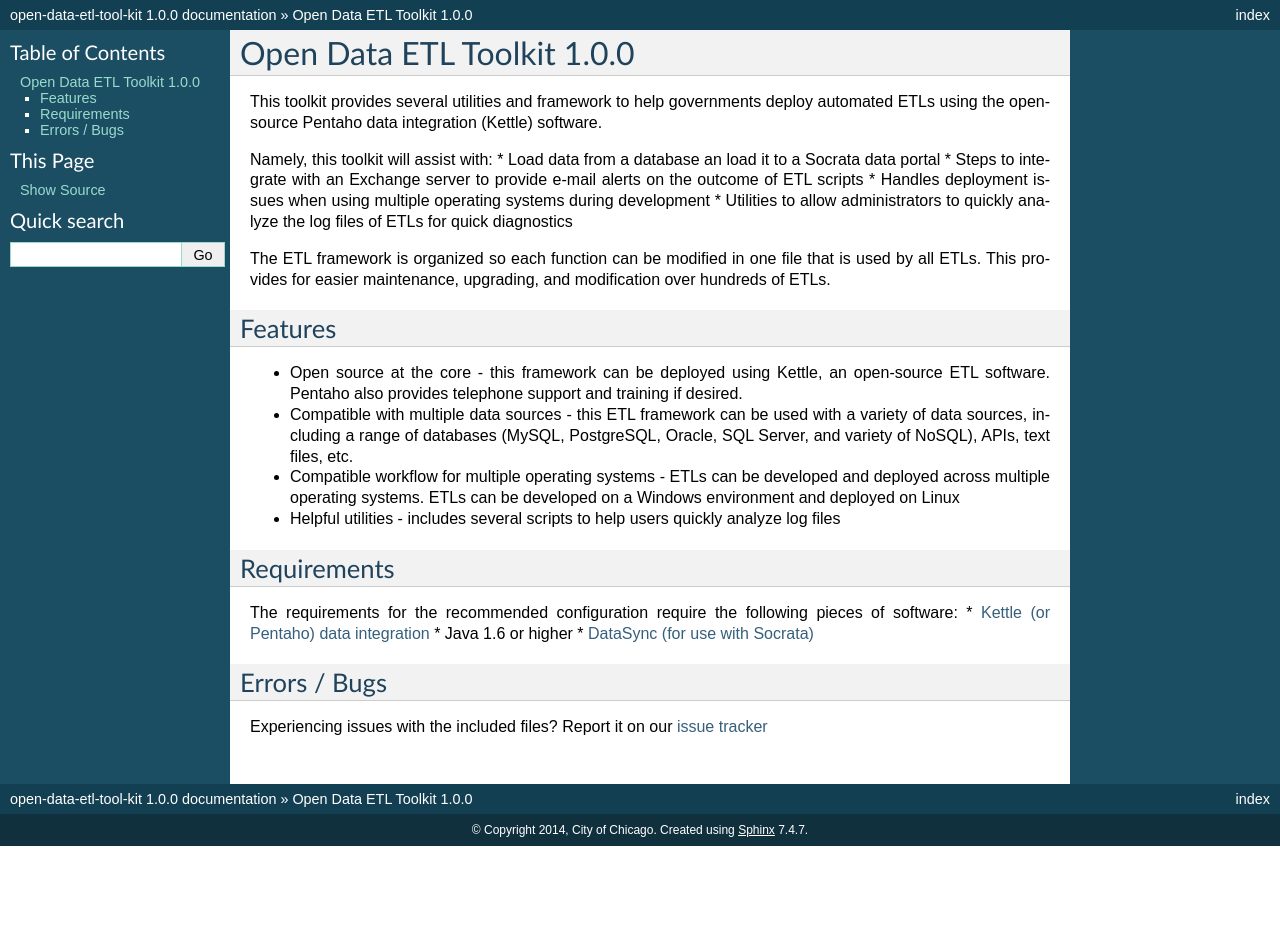
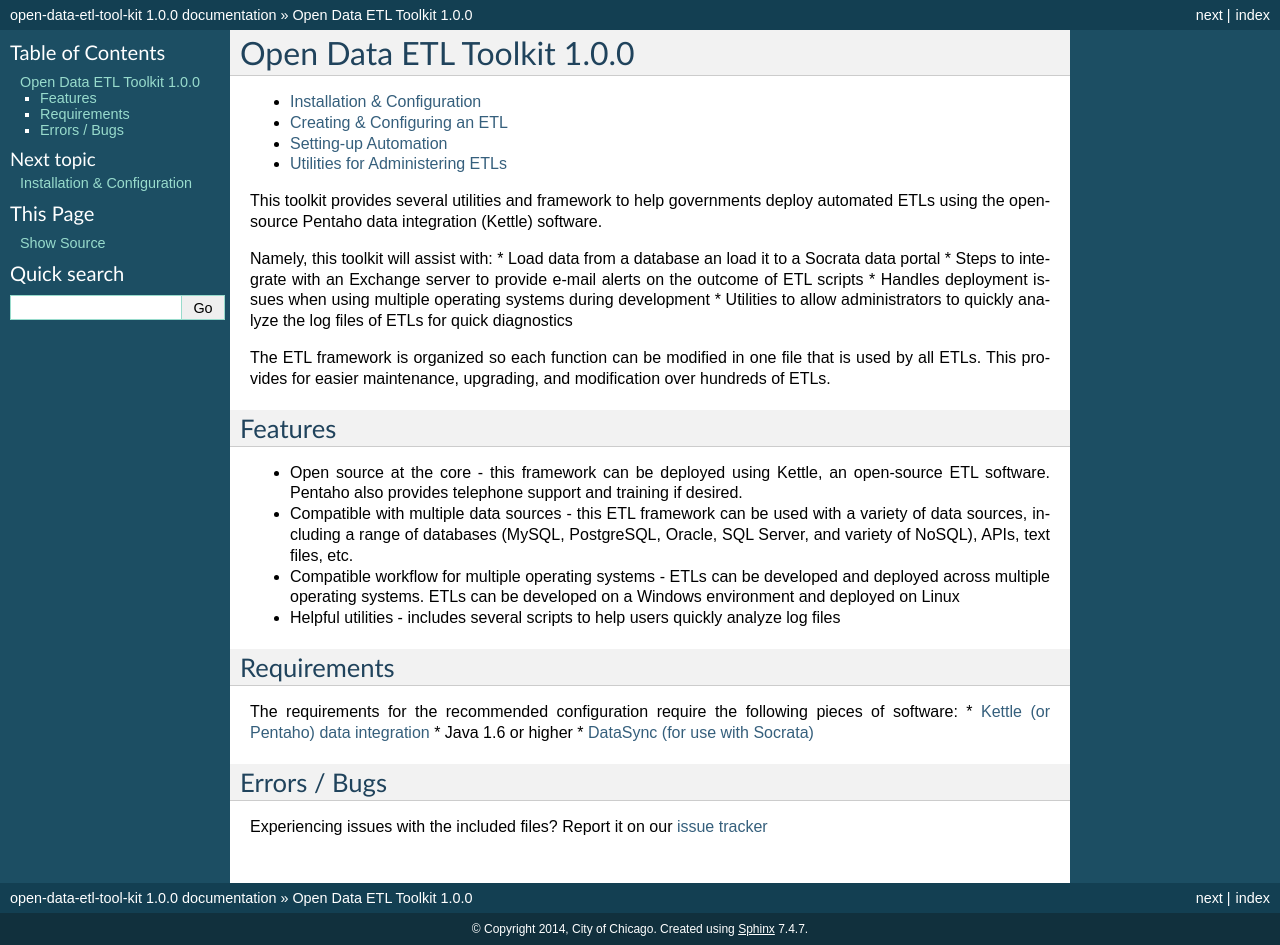
Before and after one commit to Chicago/open-data-etl-utility-kit, a Sphinx documentation site: the page built from docs/index.rst, in a window 1280 px wide. Built offline with Sphinx 7.4.7, drawn with Linux system fonts in a browser that asks for light colours; before the commit the page ends 900 px from its top, so only the background shows below that.

```diff
--- a/docs/index.rst
+++ b/docs/index.rst
@@ -1,6 +1,14 @@
 ===============================
 Open Data ETL Toolkit |release|
 ===============================
+
+.. toctree::
+   :maxdepth: 1
+
+   installation-configuration
+   creating-configuring-ETL
+   setting-up-automation
+   utilities-for-administering-etls
 
 This toolkit provides several utilities and framework to help governments deploy automated ETLs using the open-source Pentaho data integration (Kettle) software.
 
```
